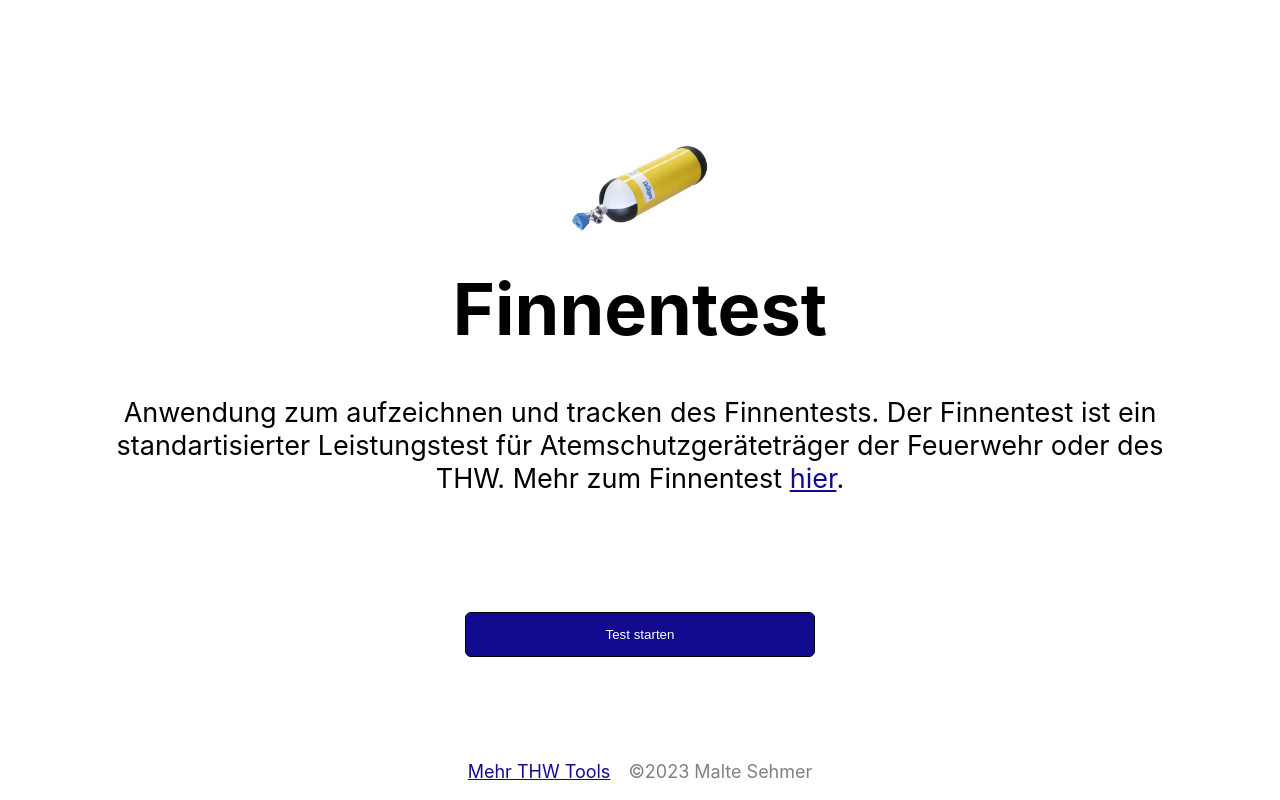
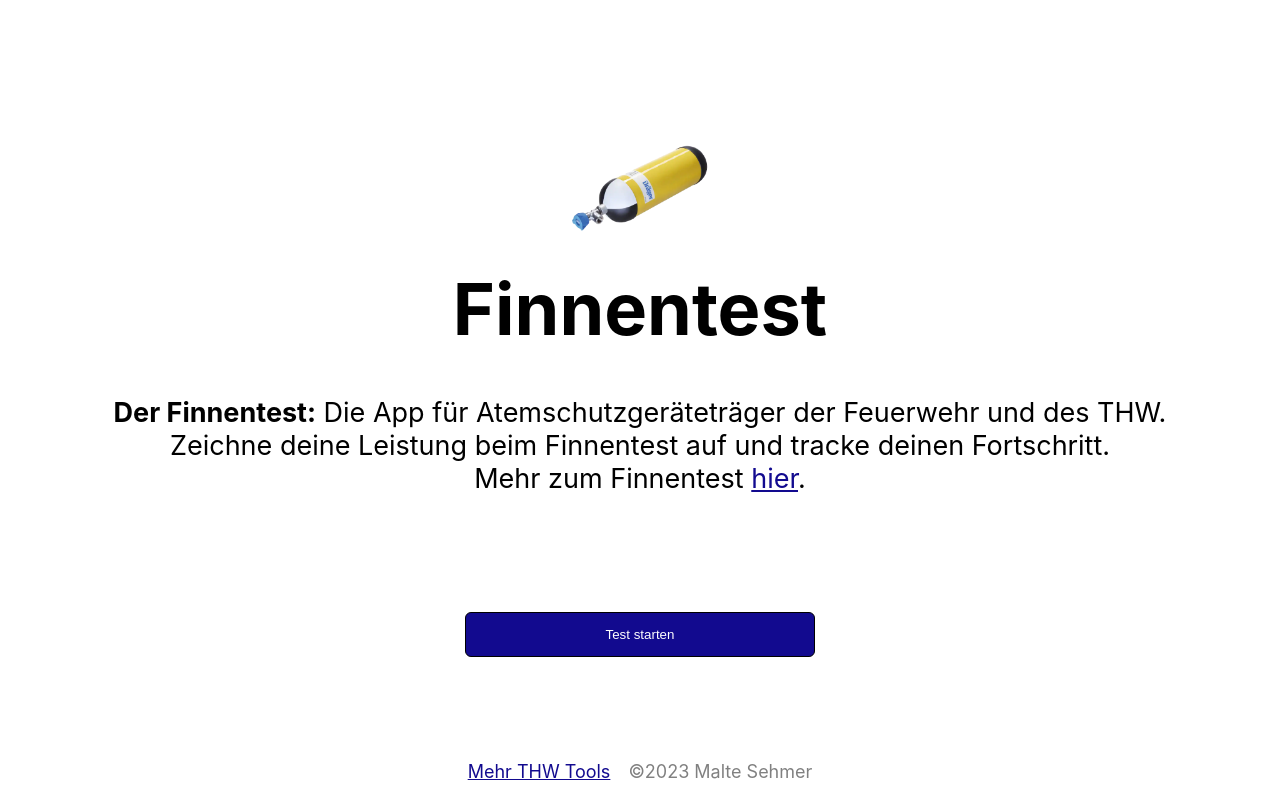
Before and after one commit to Malte2036/thw-finnentest, a Next.js app: page / in a window 1280 px wide. Built offline with nearby package versions, Linux system fonts and the light colour scheme; no server answers.

Commit message:
:mag: Change title and description

```diff
--- a/components/MainViews/MainWelcomeView.module.scss
+++ b/components/MainViews/MainWelcomeView.module.scss
@@ -20,6 +20,10 @@
 
 .description {
   text-align: center;
+
+  .descriptionLeading {
+    font-weight: bold;
+  }
 }
 
 .nextViewButton {
--- a/components/MainViews/MainWelcomeView.tsx
+++ b/components/MainViews/MainWelcomeView.tsx
@@ -11,7 +11,10 @@ export default function MainWelcomeView({
   return (
     <div className={styles.container}>
       <p className={styles.description}>
-        {lang("app-description")} {lang("app-description-more")}{" "}
+        <span className={styles.descriptionLeading}>
+          {lang("app-description-leading")}
+        </span>{" "}
+        {lang("app-description")} <br /> {lang("app-description-more")}{" "}
         <a
           href="https://www.ffw-egestorf.de/index.php/einsatzabteilung/ausbildungsberichte/125-finnentest-fuer-atemschutzgeraetetraeger"
           target="_blank"
--- a/pages/index.tsx
+++ b/pages/index.tsx
@@ -114,10 +114,15 @@ const MainPage: NextPage = () => {
   return (
     <div className={styles.container}>
       <Head>
-        <title>THW Finnentest</title>
+        <title>Feuerwehr & THW Finnentest: Atemschutz Leistungstest App</title>
         <link rel="icon" href="/icon-256x256.png" />
         <meta name="viewport" content="width=device-width, initial-scale=1.0" />
-        <meta name="description" content={lang("app-description")} />
+        <meta
+          name="description"
+          content={`${lang("app-description-leading")} ${lang(
+            "app-description"
+          )}`}
+        />
       </Head>
       <main className={styles.main}>
         <Header shrinkHeader={status !== Status.WELCOME} />
--- a/utils/language/DE.ts
+++ b/utils/language/DE.ts
@@ -2,8 +2,9 @@ import { LanguageData } from "./language";
 
 export const DE: LanguageData = {
   "app-title": "Finnentest",
+  "app-description-leading": "Der Finnentest:",
   "app-description":
-    "Anwendung zum aufzeichnen und tracken des Finnentests. Der Finnentest ist ein standartisierter Leistungstest für Atemschutzgeräteträger der Feuerwehr oder des THW.",
+    "Die App für Atemschutzgeräteträger der Feuerwehr und des THW. Zeichne deine Leistung beim Finnentest auf und tracke deinen Fortschritt.",
   "app-description-more": "Mehr zum Finnentest",
 
   "more-thw-tools": "Mehr THW Tools",
```
